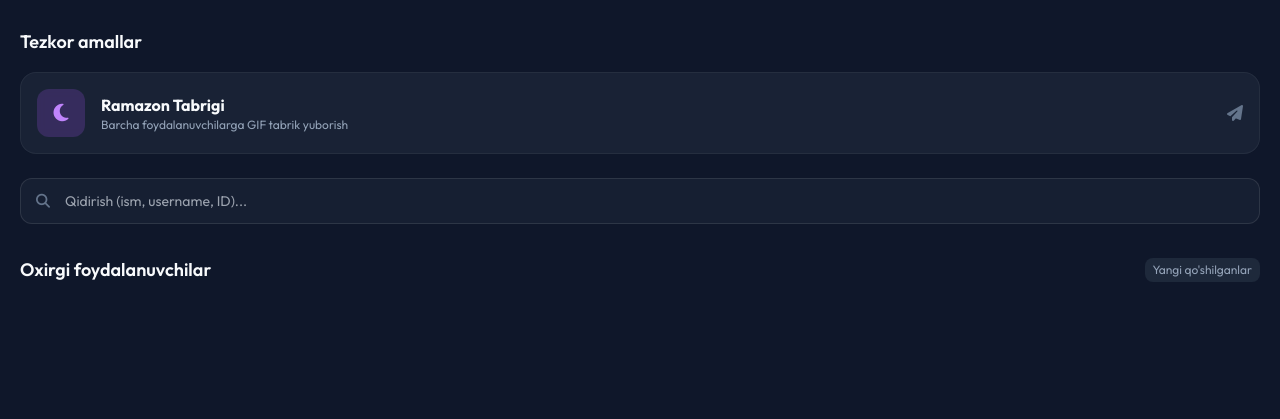
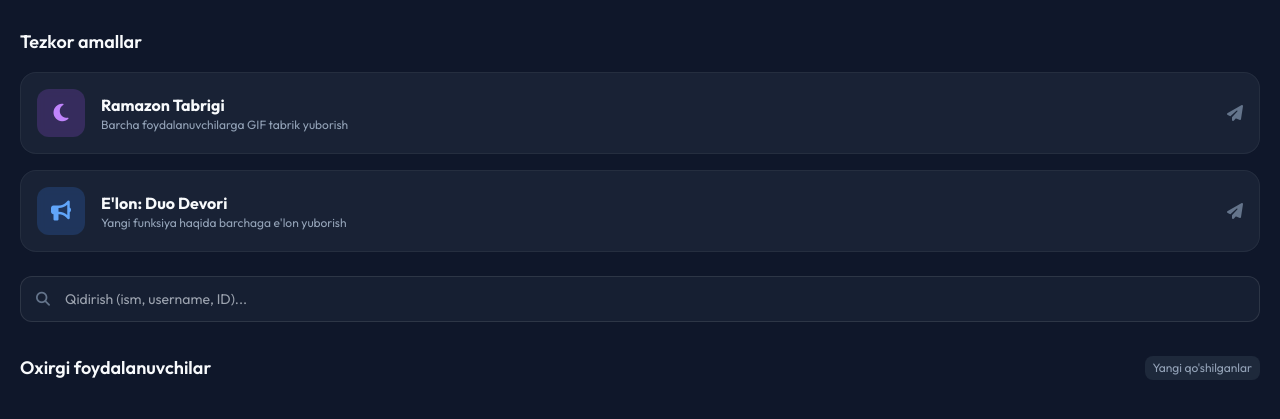
Before and after one commit to QuvonchbekBobojonov/ramazon2026, a FastAPI app: template templates/admin_mobile.html in a window 1280 px wide. Shown: the part 275-694 px from the top of the page. Run offline with FastAPI, Linux system fonts and the light colour scheme; the template is opened without the code that fills it, so the values that code supplies are empty; parts of the project's set-up code (start-up, migrations or seed data) failed here and were passed over; some libraries are stand-ins or nearby versions.

Commit message:
feat: implement deep linking for Duo Devori broadcast

```diff
--- a/main.py
+++ b/main.py
@@ -271,6 +271,70 @@ async def api_broadcast_ramadan(token: str):
     return {"success": True, "count": len(users)}
 
 
+@app.post("/api/admin/broadcast/prayers")
+async def api_broadcast_prayers(token: str):
+    from core.config import BOT_TOKEN, WEBHOOK_HOST
+    if token != BOT_TOKEN:
+        return JSONResponse({"error": "Unauthorized"}, status_code=403)
+
+    # Get bot username for deep linking
+    bot_info = await bot.get_me()
+    bot_username = bot_info.username
+
+    async with async_session_maker() as session:
+        from db.crud import get_all_users
+        users = await get_all_users(session)
+
+    async def run_broadcast_prayers():
+        from aiogram.exceptions import TelegramForbiddenError, TelegramRetryAfter
+        import asyncio
+        from db.base import async_session_maker
+        from db.crud import update_user_blocked
+        from keyboards.default.ramadan_menu import get_ramadan_menu
+
+        # Post matni
+        text = (
+            "✨ <b>Yangi funksiya: Duo Devori!</b>\n\n"
+            "Muborak Ramazon oyida bir-birimizning haqimizga duo qilish, niyatlarimiz bilan o'rtoqlashish va o'zaro ma'naviy bog'liqlikni his qilish uchun <b>\"Duo Devori\"</b> bo'limini ishga tushirdik. 🤲\n\n"
+            "🌙 <b>Bu yerda siz:</b>\n"
+            "• O'z duo va niyatlaringizni yozib qoldirishingiz;\n"
+            "• Boshqalarning duolariga \"Omiyn\" deb qo'shilishingiz;\n"
+            "• Ezgu niyatlarni yaqinlaringizga ulashishingiz mumkin.\n\n"
+            "Duolaringiz ijobat bo'lsin! Pastdagi tugma yoki mana bu havola orqali o'tishingiz mumkin: 👇\n\n"
+            f"🔗 <a href='https://t.me/{bot_username}?start=prayers'>Duo Devorini ochish</a>"
+        )
+
+        for user in users:
+            try:
+                # Get the menu with the new Duo Devori button
+                menu = get_ramadan_menu(region=user.region or "tashkent", is_admin=False, user_id=user.telegram_id)
+
+                await bot.send_message(user.telegram_id, text=text, reply_markup=menu, parse_mode="HTML")
+
+                if user.is_blocked:
+                    async with async_session_maker() as session_inner:
+                        await update_user_blocked(session_inner, user.telegram_id, False)
+
+                await asyncio.sleep(0.05)
+            except TelegramForbiddenError:
+                async with async_session_maker() as session_inner:
+                    await update_user_blocked(session_inner, user.telegram_id, True)
+            except TelegramRetryAfter as e:
+                await asyncio.sleep(e.retry_after)
+                try:
+                    menu = get_ramadan_menu(region=user.region or "tashkent", is_admin=False, user_id=user.telegram_id)
+                    await bot.send_message(user.telegram_id, text=text, reply_markup=menu, parse_mode="HTML")
+                except:
+                    pass
+            except Exception as e:
+                logger.error(f"Duo broadcast error for {user.telegram_id}: {e}")
+
+    import asyncio
+    asyncio.create_task(run_broadcast_prayers())
+
+    return {"success": True, "count": len(users)}
+
+
 
 
 
--- a/templates/admin_mobile.html
+++ b/templates/admin_mobile.html
@@ -151,6 +151,19 @@
                 <div>
                     <h4 class="font-bold">Ramazon Tabrigi</h4>
                     <p class="text-xs text-slate-400">Barcha foydalanuvchilarga GIF tabrik yuborish</p>
+                </div>
+                <div class="ml-auto">
+                    <i class="fas fa-paper-plane text-slate-500"></i>
+                </div>
+            </button>
+            <button onclick="sendPrayerBroadcast()"
+                class="w-full glass rounded-2xl p-4 flex items-center gap-4 hover:bg-white/5 transition-all text-left">
+                <div class="w-12 h-12 rounded-xl bg-blue-500/20 flex items-center justify-center">
+                    <i class="fas fa-bullhorn text-blue-400 text-xl"></i>
+                </div>
+                <div>
+                    <h4 class="font-bold">E'lon: Duo Devori</h4>
+                    <p class="text-xs text-slate-400">Yangi funksiya haqida barchaga e'lon yuborish</p>
                 </div>
                 <div class="ml-auto">
                     <i class="fas fa-paper-plane text-slate-500"></i>
@@ -354,6 +367,35 @@
                 icon.className = originalIcon;
             }
         }
+
+        async function sendPrayerBroadcast() {
+            if (!confirm('Duo Devori e\'lonini barcha foydalanuvchilarga yuborishni tasdiqlaysizmi?')) return;
+
+            const btn = event.currentTarget;
+            const icon = btn.querySelector('.fa-paper-plane');
+            const originalIcon = icon.className;
+
+            btn.disabled = true;
+            icon.className = 'fas fa-spinner fa-spin text-slate-500';
+
+            try {
+                const response = await fetch(`/api/admin/broadcast/prayers?token=${token}`, {
+                    method: 'POST'
+                });
+                const data = await response.json();
+
+                if (data.success) {
+                    alert(`E'lon yuborish boshlandi! Jami: ${data.count} foydalanuvchi.`);
+                } else {
+                    alert('Xatolik: ' + data.error);
+                }
+            } catch (error) {
+                alert('Xatolik yuz berdi');
+            } finally {
+                btn.disabled = false;
+                icon.className = originalIcon;
+            }
+        }
     </script>
 </body>
 
```
Also changed, not shown: handlers/users/start.py (+21 -5 lines).
